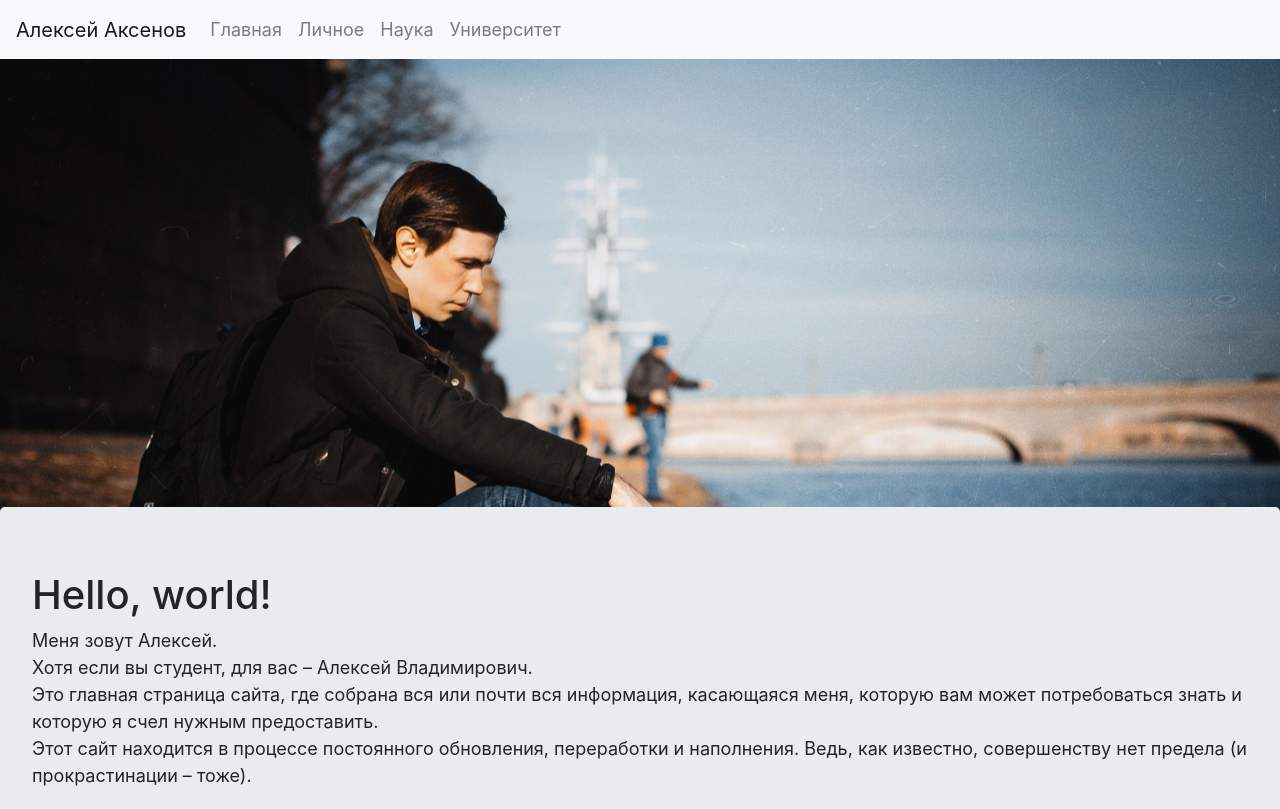
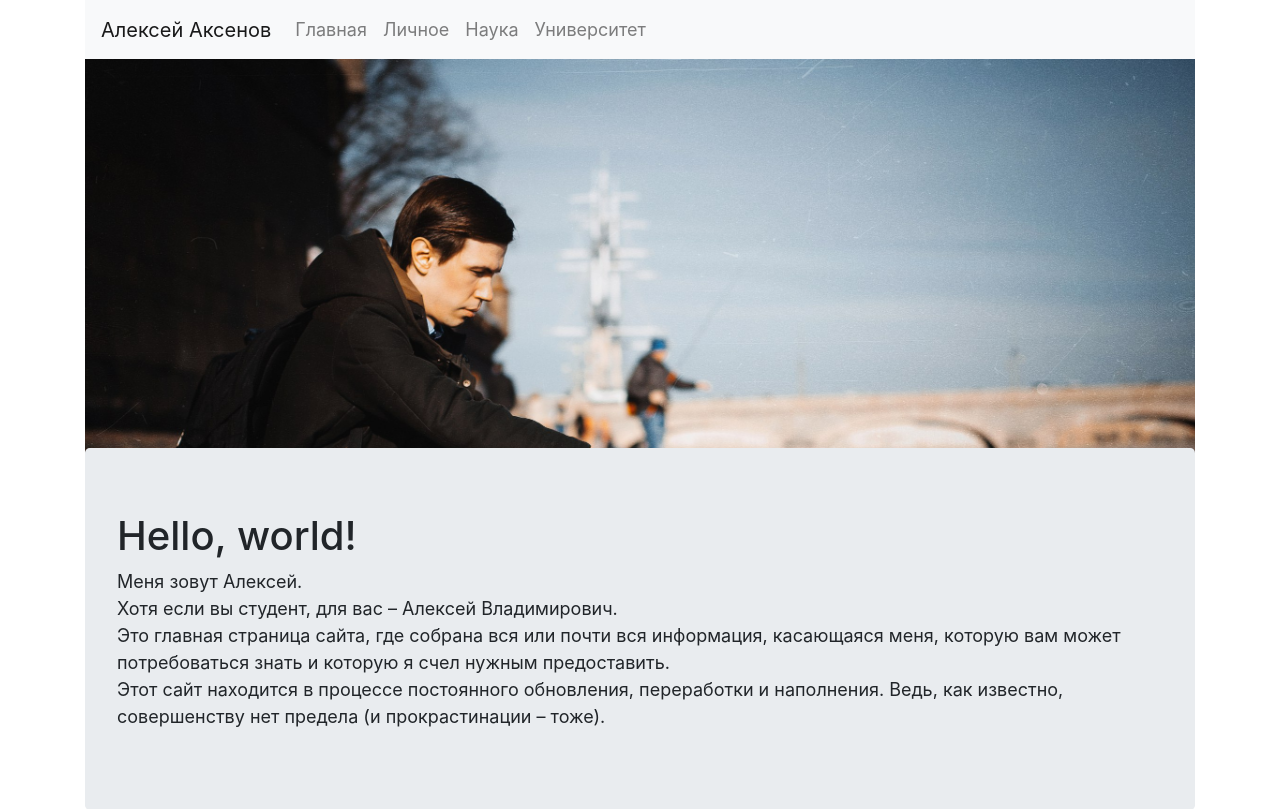
Before and after one commit to YongminK/aksenov.in, a React (Create React App) app: page / in a window 1280 px wide. Shown: the top 809 px of the page. Built offline with nearby package versions, Linux system fonts and the light colour scheme.

Commit message:
контейнер

```diff
--- a/src/Landing/Landing.js
+++ b/src/Landing/Landing.js
@@ -1,12 +1,12 @@
 import React from 'react';
 import Header from './Header/Header';
 import Personal from './Personal/Personal';
-
+import {Container} from "react-bootstrap";
 export default function Landing(){
     return(
-        <>
+        <Container>
             <Header/>
             <Personal />
-        </>
+        </Container>
     )
 }
```
